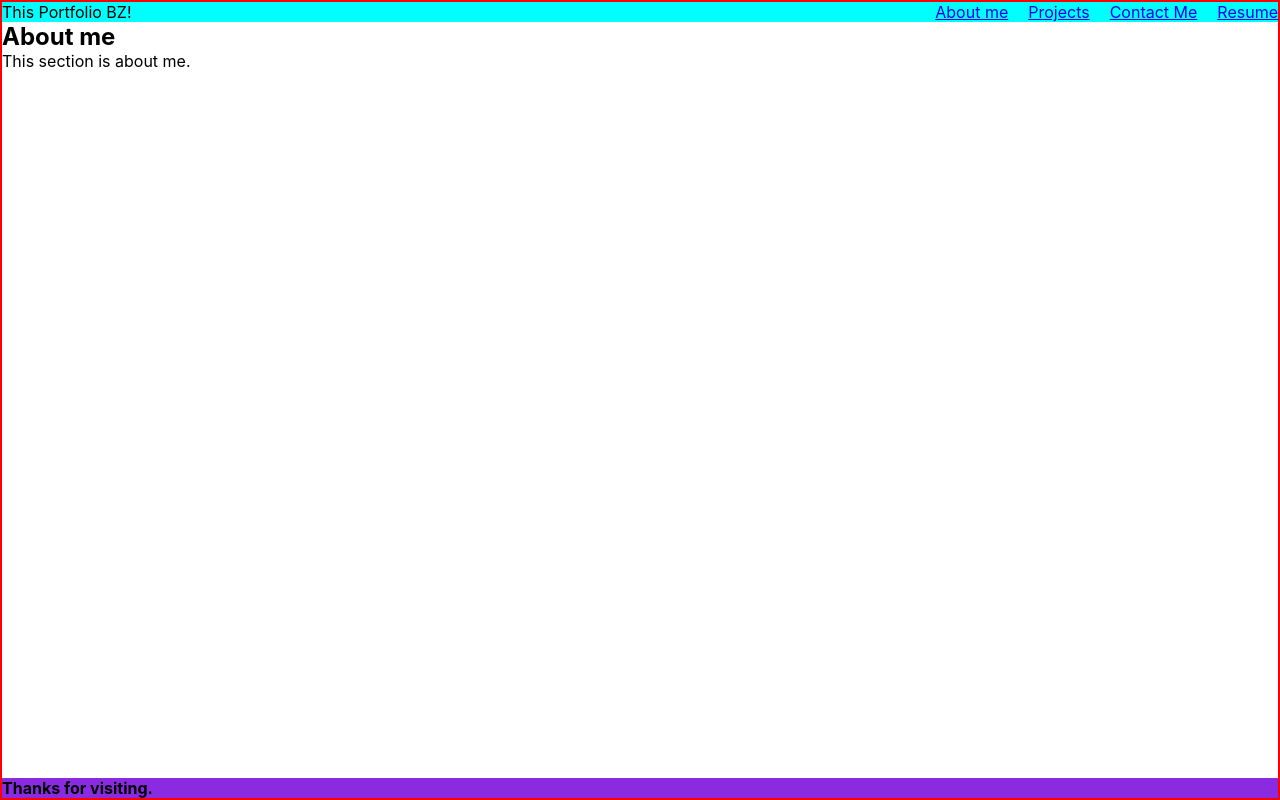
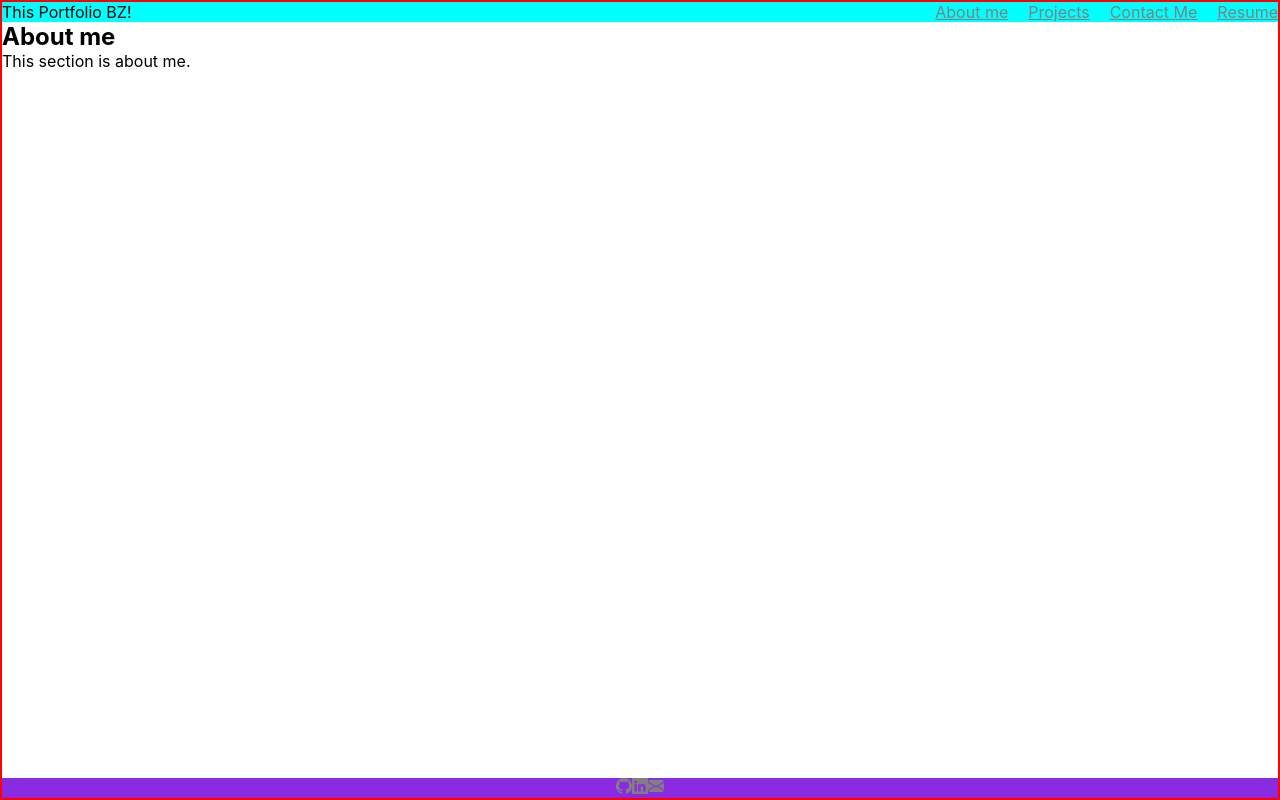
Before and after one commit to gmejia87/react-portfolio, a React (Create React App) app: page / in a window 1280 px wide. Built offline with nearby package versions, Linux system fonts and the light colour scheme.

Commit message:
add assets folder

```diff
--- a/package.json
+++ b/package.json
@@ -8,6 +8,7 @@
     "@testing-library/user-event": "^13.5.0",
     "react": "^18.2.0",
     "react-dom": "^18.2.0",
+    "react-icons": "^4.6.0",
     "react-router-dom": "^6.4.3",
     "react-scripts": "5.0.1",
     "web-vitals": "^2.1.4"
--- a/src/components/Nav/Nav.css
+++ b/src/components/Nav/Nav.css
@@ -9,3 +9,7 @@ ul {
   list-style: none;
   gap: 20px;
 }
+
+a {
+  color: gray;
+}
--- a/src/components/footer/Footer.css
+++ b/src/components/footer/Footer.css
@@ -1,4 +1,7 @@
 footer {
   background-color: blueviolet;
-  align-items: center;
 }
+
+h4 {
+  text-align: center;
+}
--- a/src/components/footer/index.js
+++ b/src/components/footer/index.js
@@ -1,10 +1,22 @@
 import React from "react";
 import "./Footer.css";
+import { BsLinkedin, BsGithub } from "react-icons/bs";
+import { BsFillEnvelopeFill } from "react-icons/bs";
 
 function Footer() {
   return (
     <footer>
-      <h4>Thanks for visiting.</h4>
+      <h4>
+        <a href="https://www.github.com/gmejia87">
+          <BsGithub />
+        </a>
+        <a href="https://www.linkedin.com/in/gracielamejia1/">
+          <BsLinkedin />
+        </a>
+        <a href="mailto:graciela.mejia1@yahoo.com">
+          <BsFillEnvelopeFill />
+        </a>
+      </h4>
     </footer>
   );
 }
```
Also changed, not shown: 1 other file (tests, documents, lock files or other folders).
